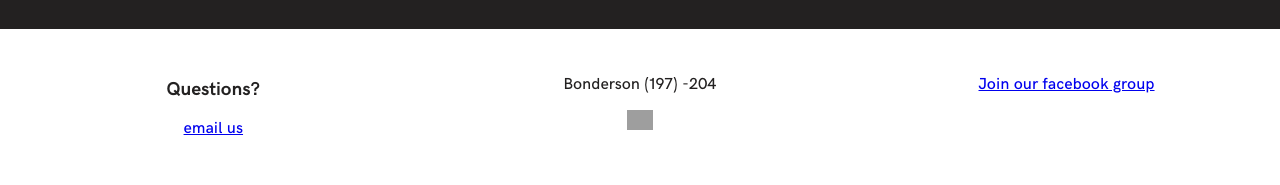
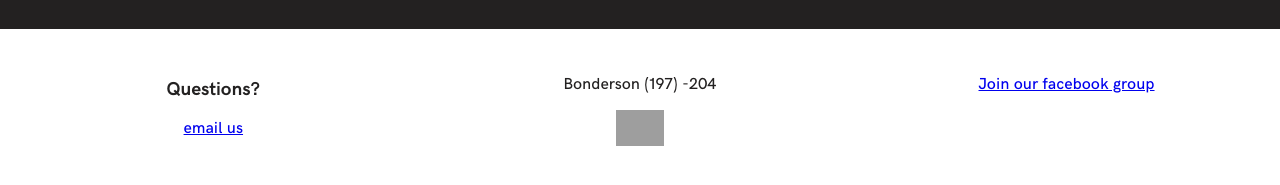
Before and after one commit to CalPolySEC/thewhitehat.club, a Jekyll site: the page built from index.html, in a window 1280 px wide. Shown: the part 495-680 px from the top of the page. Built offline with Jekyll 4.4.1, drawn with Linux system fonts in a browser that asks for light colours; grey boxes are pictures that could not be loaded.

Commit message:
Make the badge bigger

```diff
--- a/_includes/footer.html
+++ b/_includes/footer.html
@@ -6,7 +6,7 @@
   </div>
   <div class="col-4">
     <p>Bonderson (197) -204</p>
-    <img src="/status.svg" height="20px">
+    <img src="/status.svg" height="36px">
   </div>
   <div class="col-4">
     <p><a href="https://www.facebook.com/groups/whitehatcalpoly/">Join our facebook group</a></p>
```
